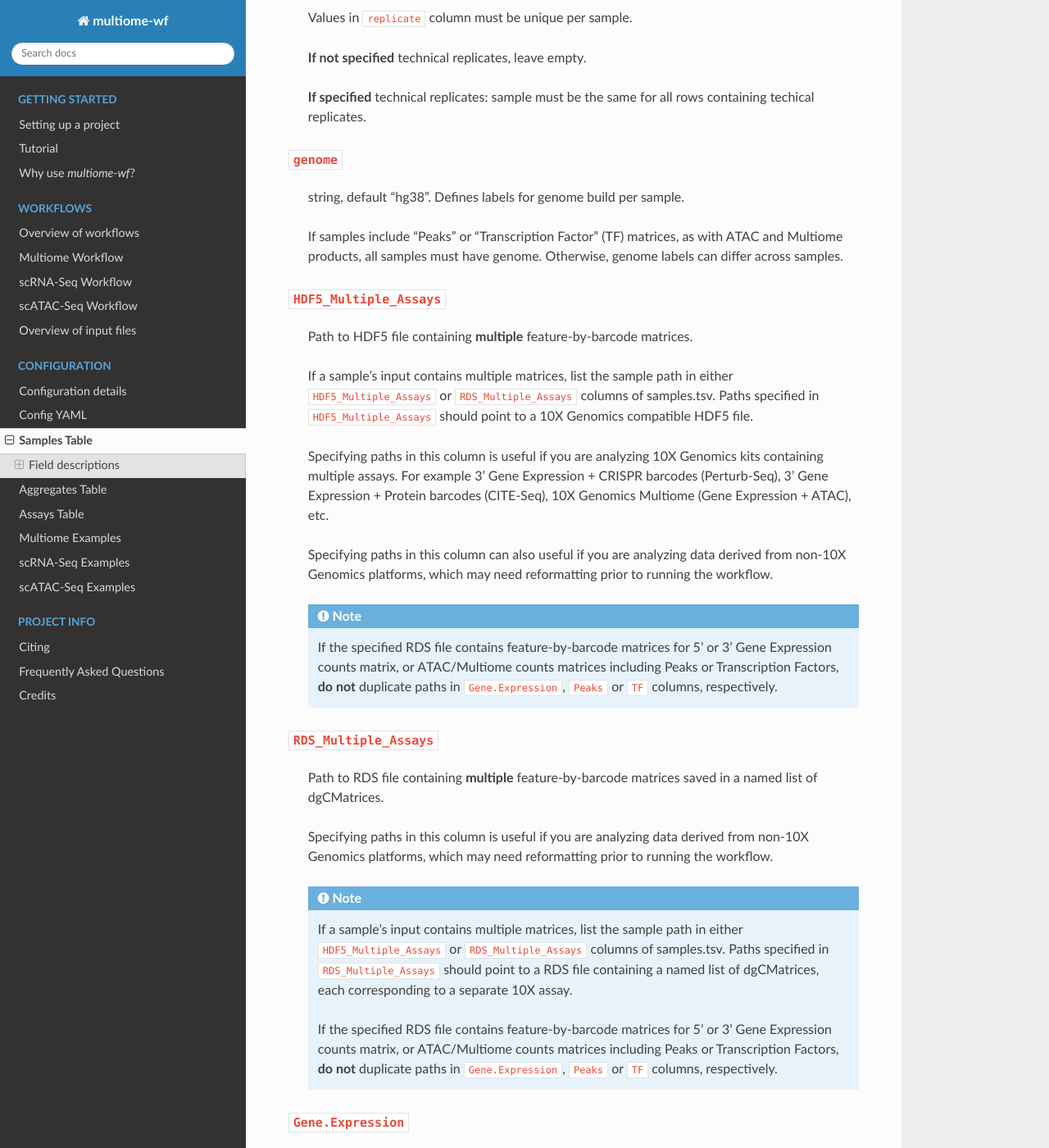
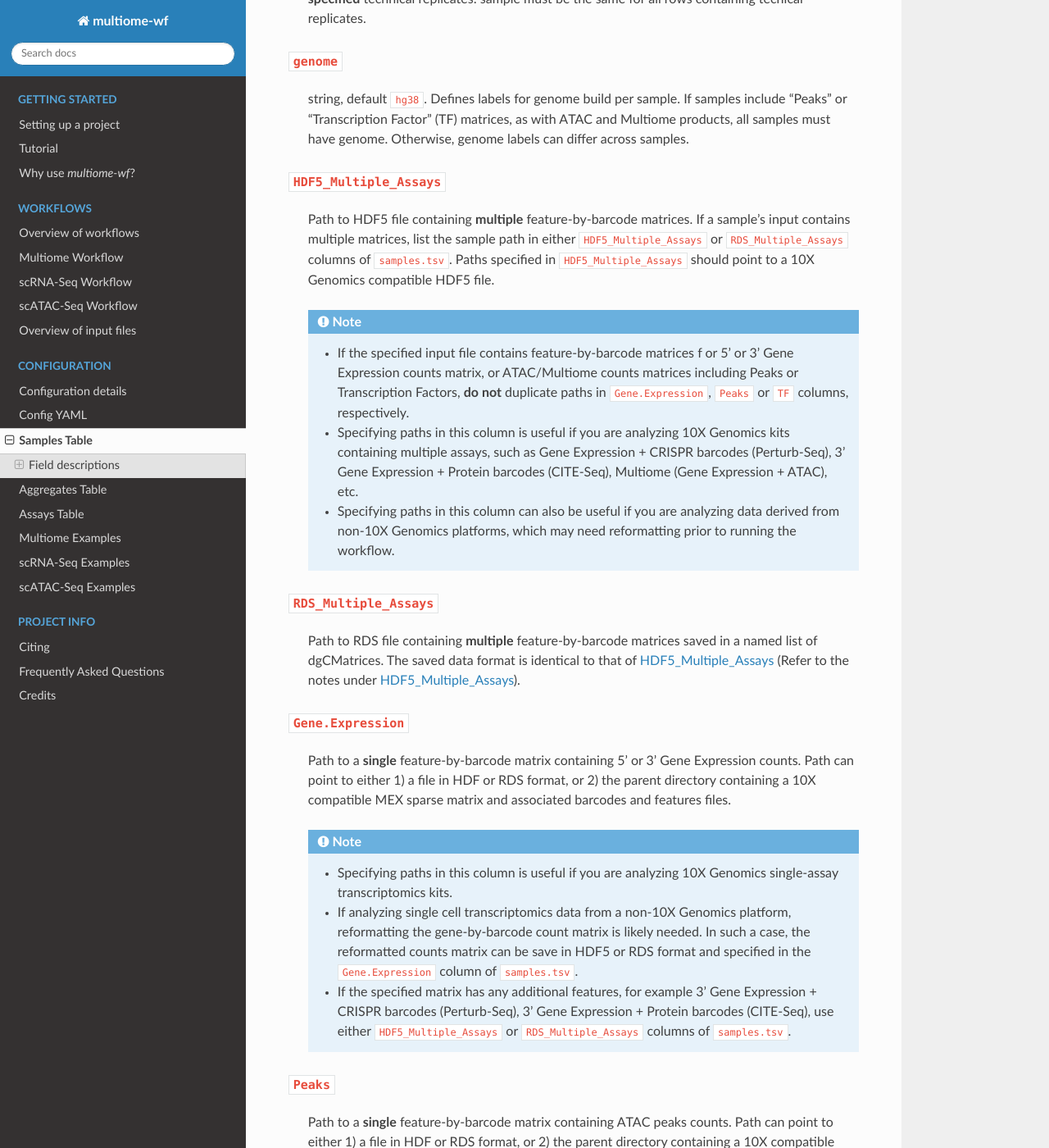
Before and after one commit to NICHD-BSPC/multiome-wf, a Sphinx documentation site: the page built from docs/configuration/samples-table.rst, in a window 1280 px wide and 1400 px high, scrolled down 1152 px. Shown: the whole window at 82% size. Built offline with Sphinx 7.4.7 and the Read the Docs theme 2.0.0, drawn with Linux system fonts in a browser that asks for light colours; some of the changed text lies outside the part shown.

Commit message:
documentation update - sample-table in progress

```diff
--- a/docs/configuration/samples-table.rst
+++ b/docs/configuration/samples-table.rst
@@ -39,118 +39,146 @@
 
 ``sample``
 ^^^^^^^^^^
-    string. Defines labels for each sample.
 
-    Values in ``sample`` column must be unique, unless analyzing technical replicates.
-    If specifying technical replicates, sample label must be the same for all rows containing
-    techical replicates.
+    string. Defines labels for each sample. Values in ``sample`` column
+    must be unique, unless analyzing technical replicates. If specifying
+    technical replicates, sample label must be the same for all rows
+    containing techical replicates.
 
 .. _samples-replicate:
 
 ``replicate``
 ^^^^^^^^^^^^^
-    string, default null. Optional. Defines labels for each technical replicate of a sample.
 
-    Values in ``replicate`` column must be unique per sample.
-
-    **If not specified** technical replicates, leave empty.
-
-    **If specified** technical replicates: sample must be the same for all rows containing
+    string. Optional. Defines labels for each technical replicate of
+    a sample. Values in ``replicate`` column must be unique per sample.
+    **If not specified** technical replicates, leave empty. **If specified**
+    technical replicates: sample must be the same for all rows containing
     techical replicates.
-
 
 .. _samples-genome:
 
 ``genome``
 ^^^^^^^^^^
-    string, default "hg38". Defines labels for genome build per sample.
 
-    If samples include "Peaks" or "Transcription Factor" (TF) matrices, as with ATAC and Multiome
-    products, all samples must have genome. Otherwise, genome labels can differ across samples.
+    string, default ``hg38``. Defines labels for genome build per sample.
+    If samples include "Peaks" or "Transcription Factor" (TF) matrices,
+    as with ATAC and Multiome products, all samples must have genome.
+    Otherwise, genome labels can differ across samples.
 
 .. _samples-hdf5:
 
 ``HDF5_Multiple_Assays``
 ^^^^^^^^^^^^^^^^^^^^^^^^
+
     Path to HDF5 file containing **multiple** feature-by-barcode matrices.
-
-    If a sample's input contains multiple matrices, list the sample path in either ``HDF5_Multiple_Assays`` or ``RDS_Multiple_Assays`` columns of samples.tsv. Paths specified in ``HDF5_Multiple_Assays`` should point to a 10X Genomics compatible HDF5 file.
-
-    Specifying paths in this column is useful if you are analyzing 10X Genomics kits containing multiple assays. For example 3' Gene Expression + CRISPR barcodes (Perturb-Seq), 3' Gene Expression + Protein barcodes (CITE-Seq), 10X Genomics Multiome (Gene Expression + ATAC), etc.
-
-    Specifying paths in this column can also useful if you are analyzing data derived from non-10X Genomics platforms, which may need reformatting prior to running the workflow.
+    If a sample's input contains multiple matrices, list the sample path
+    in either ``HDF5_Multiple_Assays`` or ``RDS_Multiple_Assays`` columns
+    of ``samples.tsv``. Paths specified in ``HDF5_Multiple_Assays`` should
+    point to a 10X Genomics compatible HDF5 file.
 
     .. note::
-        If the specified RDS file contains feature-by-barcode matrices for 5' or 3' Gene Expression counts matrix, or ATAC/Multiome counts matrices including Peaks or Transcription Factors, **do not** duplicate paths in ``Gene.Expression``, ``Peaks`` or ``TF`` columns, respectively.
+
+        - If the specified input file contains feature-by-barcode matrices f
+          or 5' or 3' Gene Expression counts matrix, or ATAC/Multiome counts
+          matrices including Peaks or Transcription Factors, **do not** duplicate
+          paths in ``Gene.Expression``, ``Peaks`` or ``TF`` columns, respectively.
+
+        - Specifying paths in this column is useful if you are analyzing 10X Genomics
+          kits containing multiple assays, such as Gene Expression + CRISPR
+          barcodes (Perturb-Seq), 3' Gene Expression + Protein barcodes (CITE-Seq),
+          Multiome (Gene Expression + ATAC), etc.
+
+        - Specifying paths in this column can also be useful if you are analyzing
+          data derived from non-10X Genomics platforms, which may need reformatting
+          prior to running the workflow.
 
 .. _samples-rds:
 
 ``RDS_Multiple_Assays``
 ^^^^^^^^^^^^^^^^^^^^^^^
-    Path to RDS file containing **multiple** feature-by-barcode matrices saved in  a named list of dgCMatrices.
 
-    Specifying paths in this column is useful if you are analyzing data derived from non-10X Genomics platforms, which may need reformatting prior to running the workflow.
+    Path to RDS file containing **multiple** feature-by-barcode matrices saved
+    in a named list of dgCMatrices. The saved data format is identical to that of
+    :ref:`samples-hdf5` (Refer to the notes under :ref:`samples-hdf5`).
 
-    .. note::
-        If a sample's input contains multiple matrices, list the sample path in either ``HDF5_Multiple_Assays`` or ``RDS_Multiple_Assays`` columns of samples.tsv. Paths specified in ``RDS_Multiple_Assays`` should point to a RDS file containing a named list of dgCMatrices, each corresponding to a separate 10X assay.
-
-        If the specified RDS file contains feature-by-barcode matrices for 5' or 3' Gene Expression counts matrix, or ATAC/Multiome counts matrices including Peaks or Transcription Factors, **do not** duplicate paths in ``Gene.Expression``, ``Peaks`` or ``TF`` columns, respectively.
 
 .. _samples-rna:
 
 ``Gene.Expression``
 ^^^^^^^^^^^^^^^^^^^
-    Path to a **single** feature-by-barcode matrix encoding 5' or 3' Gene Expression counts.
 
-    Path can point to either 1) a file in HDF or RDS format, or 2) the parent directory containing a 10X compatible MEX sparse matrix and associated barcodes and features files.
-
-    Specifying paths in this column is useful if you are analyzing 10X Genomics single-assay transcriptomics kits.
-
-    Additionally, if analyzing single cell transcriptomics data from a non-10X platform, reformatting the gene-by-barcode count matrix is likely needed. In such a case, the reformatted counts matrix can be save in HDF5 or RDS format and specified in the ``Gene.Expression`` column of samples.tsv.
+    Path to a **single** feature-by-barcode matrix containing 5' or 3' Gene
+    Expression counts. Path can point to either 1) a file in HDF or RDS format,
+    or 2) the parent directory containing a 10X compatible MEX sparse matrix and
+    associated barcodes and features files.
 
     .. note::
-        If the specified matrix has any additional features, for example 3' Gene Expression + CRISPR barcodes (Perturb-Seq), 3' Gene Expression + Protein barcodes (CITE-Seq), use either ``HDF5_Multiple_Assays`` or ``RDS_Multiple_Assays`` columns of samples.tsv.
+
+        - Specifying paths in this column is useful if you are analyzing 10X
+          Genomics single-assay transcriptomics kits.
+
+
+        - If analyzing single cell transcriptomics data from a non-10X Genomics
+          platform, reformatting the gene-by-barcode count matrix is likely
+          needed. In such a case, the reformatted counts matrix can be save in HDF5
+          or RDS format and specified in the ``Gene.Expression`` column of
+          ``samples.tsv``.
+
+        - If the specified matrix has any additional features, for example 3' Gene
+          Expression + CRISPR barcodes (Perturb-Seq), 3' Gene Expression + Protein
+          barcodes (CITE-Seq), use either ``HDF5_Multiple_Assays`` or
+          ``RDS_Multiple_Assays`` columns of ``samples.tsv``.
 
 .. _samples-peaks:
 
 ``Peaks``
 ^^^^^^^^^
-    Path to a **single** feature-by-barcode matrix encoding ATAC peaks counts.
 
-    Path can point to either 1) a file in HDF or RDS format, or 2) the parent directory containing a 10X compatible MEX sparse matrix and associated barcodes and features files.
-
-    Specifying paths in this column is useful if you are analyzing 10X Genomics single-assay chromatin accessibility kits.
-
-    Additionally, if analyzing single cell ATAC data from a non-10X platform, reformatting the gene-by-barcode count matrix is likely needed. In such a case, the reformatted counts matrix can be save in HDF5 or RDS format and specified in the ``Peaks`` column of samples.tsv.
+    Path to a **single** feature-by-barcode matrix containing ATAC peaks counts.
+    Path can point to either 1) a file in HDF or RDS format, or 2) the parent
+    directory containing a 10X compatible MEX sparse matrix and associated barcodes
+    and features files.
 
     .. note::
-        If the specified matrix has any additional features, for example Multiome (Gene Expression + ATAC), use either ``HDF5_Multiple_Assays`` or ``RDS_Multiple_Assays`` columns of samples.tsv.
+
+        - Specifying paths in this column is useful if you are analyzing 10X
+          Genomics single-assay chromatin accessibility kits.
+
+        - If analyzing single cell ATAC data from a non-10X platform,
+          reformatting the gene-by-barcode count matrix is likely needed. In such
+          a case, the reformatted counts matrix can be save in HDF5 or RDS format
+          and specified in the ``Peaks`` column of ``samples.tsv``.
+
+        - If the specified matrix has any additional features, for example Multiome
+          (Gene Expression + ATAC), use either ``HDF5_Multiple_Assays`` or
+          ``RDS_Multiple_Assays`` columns of ``samples.tsv``.
 
 .. _samples-tf:
 
 ``TF``
 ^^^^^^
-    Path to a **single** feature-by-barcode matrix encoding Transcription Factor counts.
 
-    Path can point to either 1) a file in HDF or RDS format, or 2) the parent directory containing a 10X compatible MEX sparse matrix and associated barcodes and features files.
+    Path to a **single** feature-by-barcode matrix encoding Transcription Factor
+    counts. Path can point to either 1) a file in HDF or RDS format, or 2) the
+    parent directory containing a 10X compatible MEX sparse matrix and associated
+    barcodes and features files. Refer to the notes under :ref:`samples-peaks`.
 
-    Specifying paths in this column is useful if you are analyzing 10X Genomics single-assay chromatin accessibility kits.
-
-    Additionally, if analyzing single cell ATAC data from a non-10X platform, reformatting the gene-by-barcode count matrix is likely needed. In such a case, the reformatted counts matrix can be save in HDF5 or RDS format and specified in the ``Peaks`` column of samples.tsv.
-
-    .. note::
-        If the specified matrix has any additional features, for example Multiome (Gene Expression + ATAC), use either ``HDF5_Multiple_Assays`` or ``RDS_Multiple_Assays`` columns of samples.tsv.
 
 .. _samples-frags:
 
 ``fragments``
 ^^^^^^^^^^^^^
-    Path to a fragments.tsv.gz file containing a table of tagmentation loci, each with coordinates and de-duplicated counts for 10X Genomics ATAC and Multiome kits.
+
+    Path to a ``fragments.tsv.gz`` file containing a table of tagmentation loci,
+    each with coordinates and de-duplicated counts for 10X Genomics ATAC and
+    Multiome kits.
 
 .. _samples-singlecell:
 
 ``singlecell``
 ^^^^^^^^^^^^^^
+
     Path to a csv file for 10X Genomics ATAC and Multiome kits.
 
 .. _samples-metadata:
```
Also changed, not shown: other parts of docs/configuration/samples-table.rst (+5 -3 lines).
